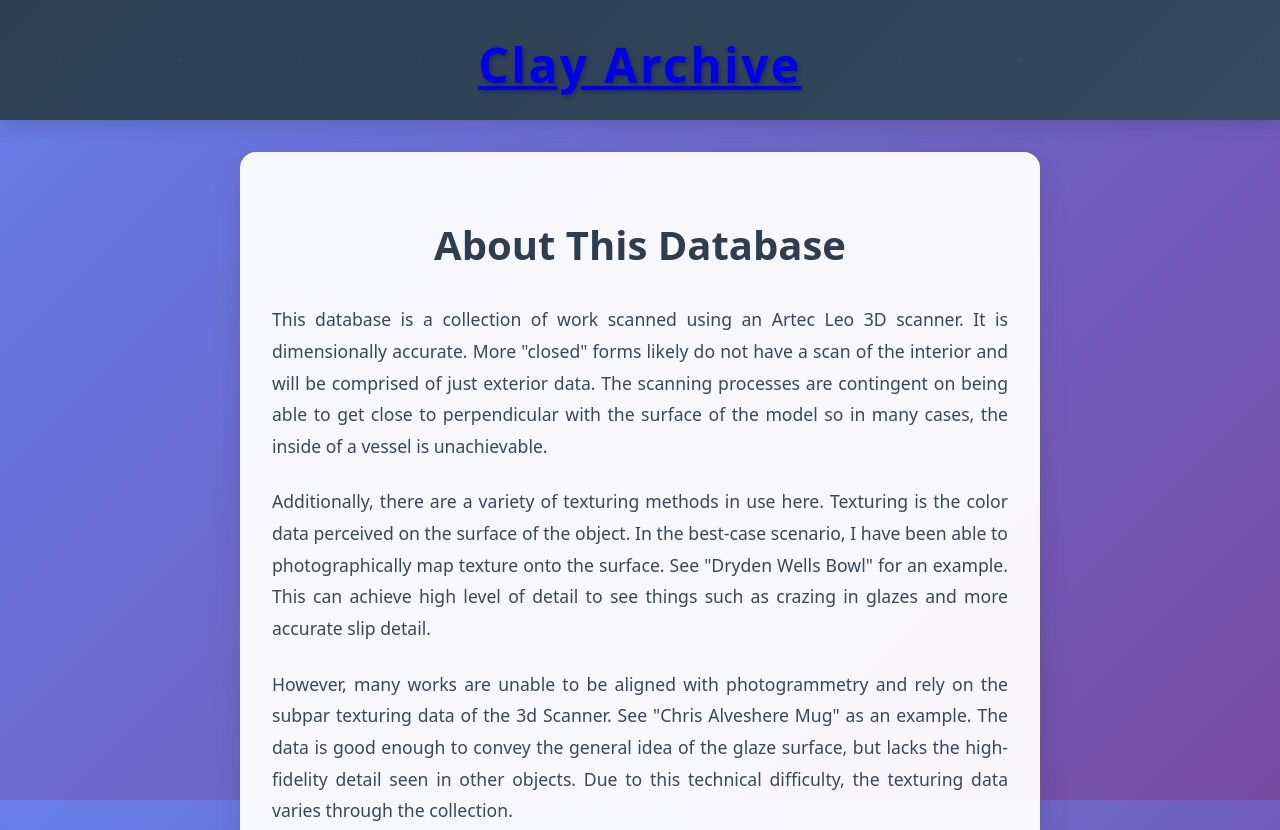
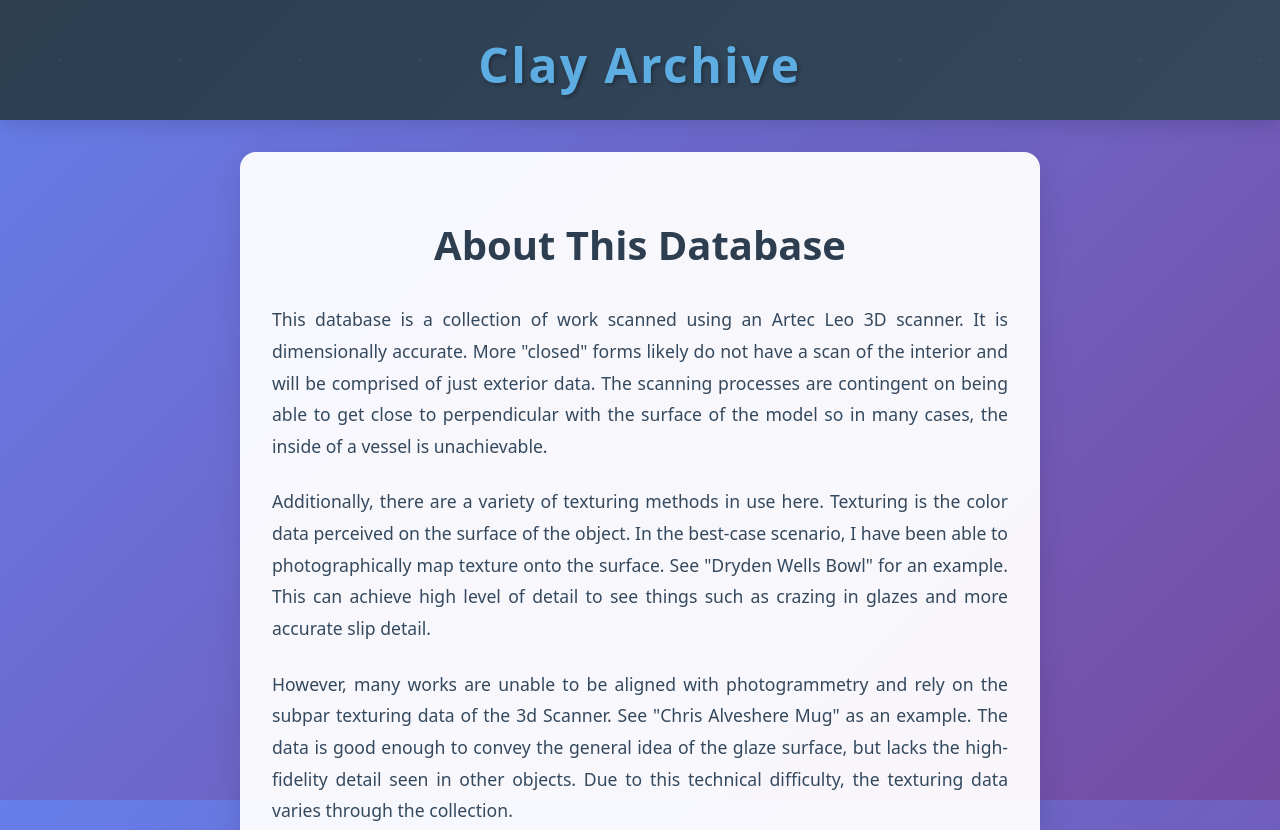
Before and after one commit to AvgChild/3D-Ceramics, a website: page about.html in a window 1280 px wide. Shown: the top 830 px of the page. Drawn offline with Linux system fonts and the light colour scheme.

Commit message:
style changes to about page

```diff
--- a/_static/css/style.css
+++ b/_static/css/style.css
@@ -227,6 +227,16 @@ body{
   letter-spacing: 0.05em;
   position: relative;
   z-index: 1;
+}
+
+.site-header h1 a {
+  color: #5dade2;
+  text-decoration: none;
+  transition: color 0.3s ease;
+}
+
+.site-header h1 a:hover {
+  color: #85c4e8;
 }
 
 .site-header .controls {
--- a/css/style.css
+++ b/css/style.css
@@ -227,6 +227,16 @@ body{
   letter-spacing: 0.05em;
   position: relative;
   z-index: 1;
+}
+
+.site-header h1 a {
+  color: #5dade2;
+  text-decoration: none;
+  transition: color 0.3s ease;
+}
+
+.site-header h1 a:hover {
+  color: #85c4e8;
 }
 
 .site-header .controls {
```
Also changed, not shown: build/css/style.css, dist/css/style.css.
